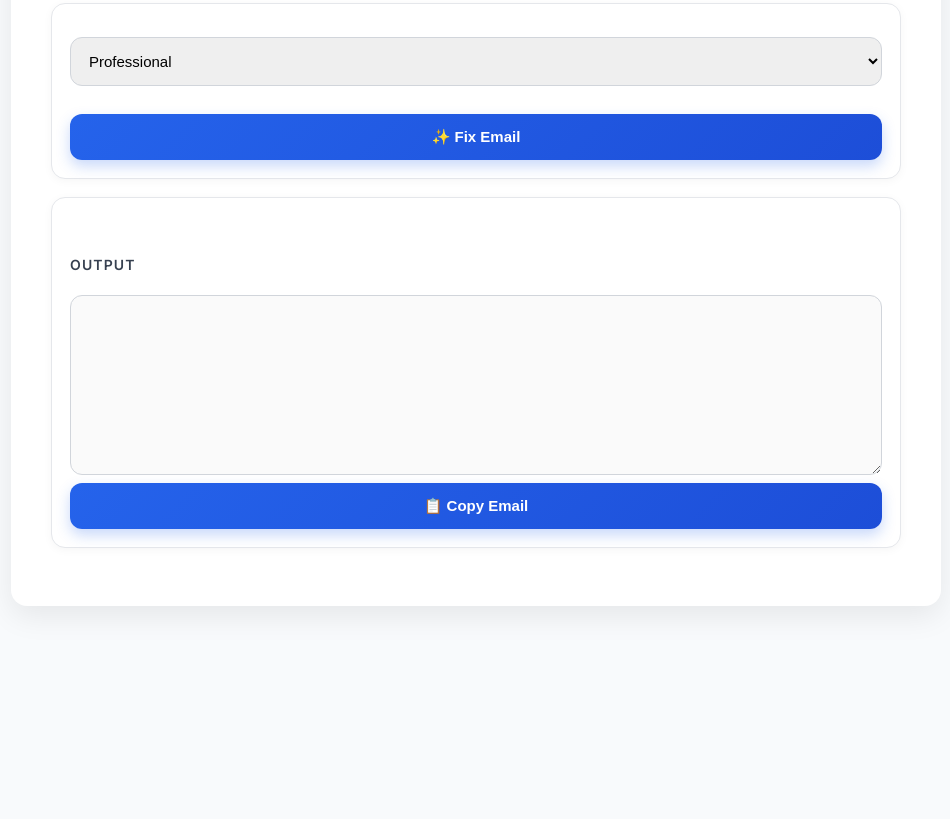
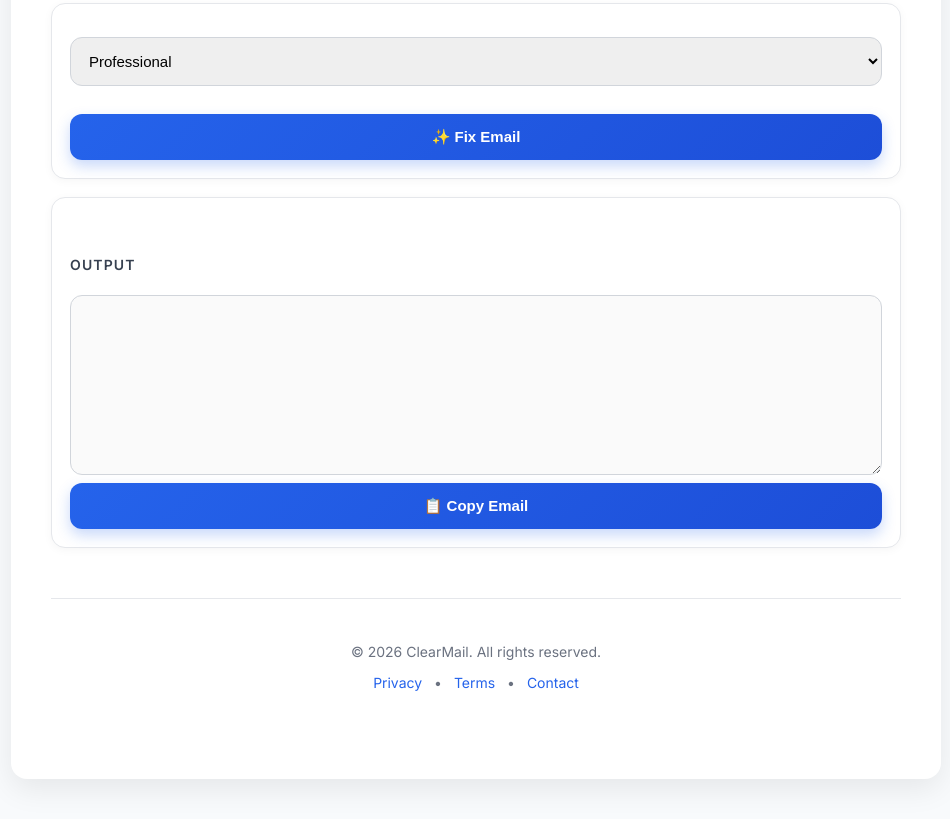
Before and after one commit to yannick-tech10/ClearMail, a website: page public/index.html in a window 1280 px wide. Shown: the part 676-1495 px from the top of the page, without its empty margins (164-1114 px from the left). Before the commit the page ends 1322 px from the top, so only its background shows below. Drawn offline with Linux system fonts and the light colour scheme.

Commit message:
Add professional footer

```diff
--- a/public/index.html
+++ b/public/index.html
@@ -60,6 +60,18 @@
     <button id="copyButton" onclick="copyOutput()">📋 Copy Email</button>
 </div>
 
+<footer class="footer">
+    <p>© 2026 ClearMail. All rights reserved.</p>
+
+    <div class="footer-links">
+        <a href="#">Privacy</a>
+        <span>•</span>
+        <a href="#">Terms</a>
+        <span>•</span>
+        <a href="#">Contact</a>
+    </div>
+</footer>
+
 </div>
 
 <script src="script.js"></script>
--- a/public/style.css
+++ b/public/style.css
@@ -155,3 +155,27 @@ button {
     font-size: 15px;
     letter-spacing: 0.03em;
 }
+
+.footer {
+    margin-top: 50px;
+    padding: 30px 20px;
+    text-align: center;
+    color: #6b7280;
+    font-size: 14px;
+    border-top: 1px solid #e5e7eb;
+}
+
+.footer-links {
+    margin-top: 10px;
+}
+
+.footer-links a {
+    color: #2563eb;
+    text-decoration: none;
+    margin: 0 8px;
+    transition: color 0.2s ease;
+}
+
+.footer-links a:hover {
+    color: #1d4ed8;
+}
```
